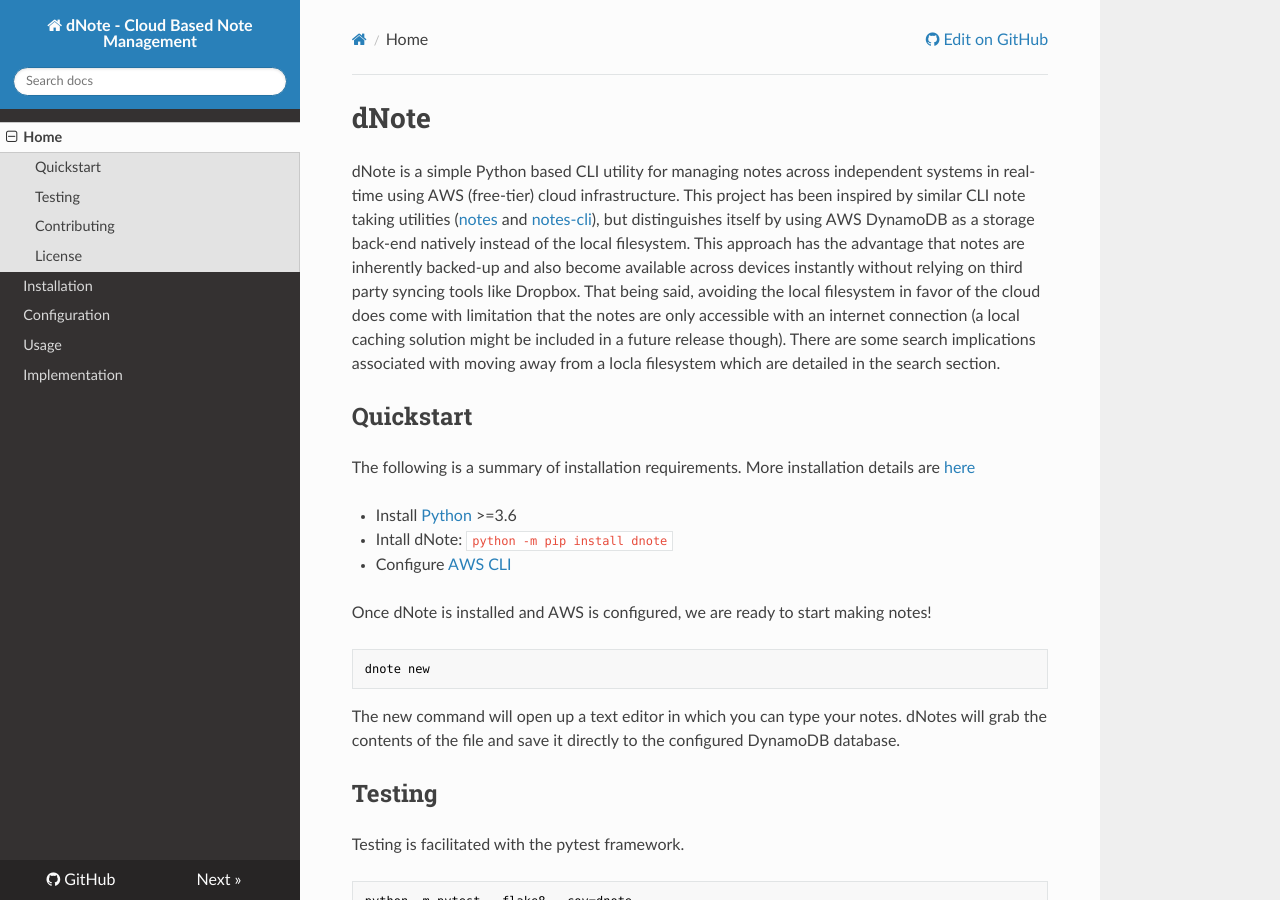
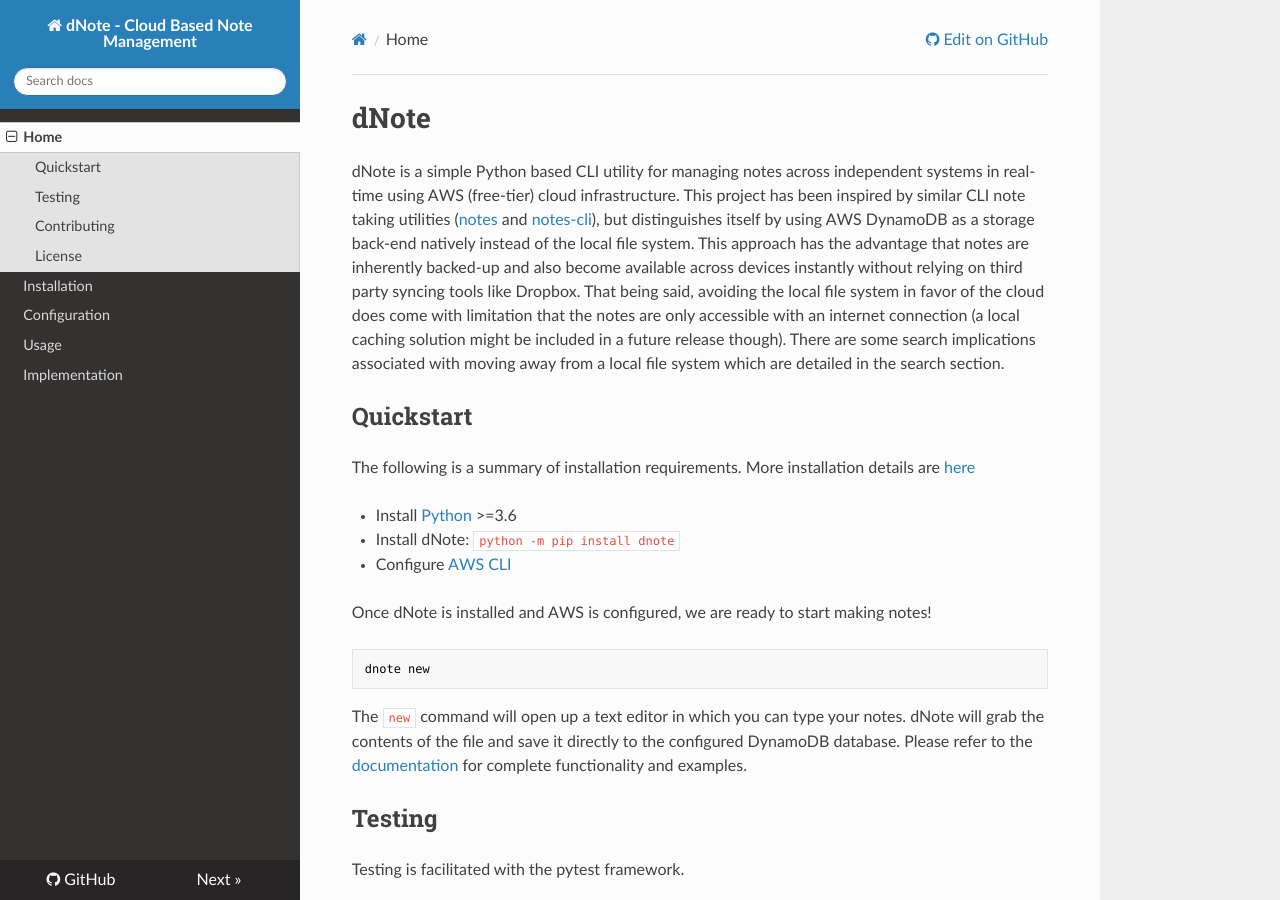
Before and after one commit to yetisir/cnote, an MkDocs documentation site: the page built from docs/index.md, in a window 1280 px wide and 900 px high. Built offline with MkDocs 1.6.1, drawn with Linux system fonts in a browser that asks for light colours; nearby versions of some CDN libraries.

````diff
--- a/docs/index.md
+++ b/docs/index.md
@@ -1,12 +1,14 @@
 # dNote
-dNote is a simple Python based CLI utility for managing notes across independent systems in real-time using AWS (free-tier) cloud infrastructure. This project has been inspired by similar CLI note taking utilities ([notes](https://github.com/pimterry/notes) and [notes-cli](https://github.com/rhysd/notes-cli)), but distinguishes itself by using AWS DynamoDB   as a storage back-end natively instead of the local filesystem. This approach has the advantage that notes are inherently backed-up and also become available across devices instantly without relying on third party syncing tools like Dropbox. That being said, avoiding the local filesystem in favor of the cloud does come with limitation that the notes are only accessible with an internet connection (a local caching solution might be included in a future release though). There are some search implications associated with moving away from a locla filesystem which are detailed in the search section.
+
+dNote is a simple Python based CLI utility for managing notes across independent systems in real-time using AWS (free-tier) cloud infrastructure. This project has been inspired by similar CLI note taking utilities ([notes](https://github.com/pimterry/notes) and [notes-cli](https://github.com/rhysd/notes-cli)), but distinguishes itself by using AWS DynamoDB as a storage back-end natively instead of the local file system. This approach has the advantage that notes are inherently backed-up and also become available across devices instantly without relying on third party syncing tools like Dropbox. That being said, avoiding the local file system in favor of the cloud does come with limitation that the notes are only accessible with an internet connection (a local caching solution might be included in a future release though). There are some search implications associated with moving away from a local file system which are detailed in the search section.
 
 ## Quickstart
+
 The following is a summary of installation requirements. More installation details are [here](installation.md)
 
-* Install [Python](https://www.python.org/) >=3.6
-* Intall dNote: `python -m pip install dnote`
-* Configure [AWS CLI](https://docs.aws.amazon.com/cli/latest/userguide/cli-chap-configure.html)
+- Install [Python](https://www.python.org/) >=3.6
+- Install dNote: `python -m pip install dnote`
+- Configure [AWS CLI](https://docs.aws.amazon.com/cli/latest/userguide/cli-chap-configure.html)
 
 Once dNote is installed and AWS is configured, we are ready to start making notes!
 
@@ -14,9 +16,10 @@ Once dNote is installed and AWS is configured, we are ready to start making note
 dnote new
 ```
 
-The new command will open up a text editor in which you can type your notes. dNotes will grab the contents of the file and save it directly to the configured DynamoDB database.
+The `new` command will open up a text editor in which you can type your notes. dNote will grab the contents of the file and save it directly to the configured DynamoDB database. Please refer to the [documentation](https://dnote.readthedocs.io/en/latest/?badge=latest) for complete functionality and examples.
 
 ## Testing
+
 Testing is facilitated with the pytest framework.
 
 ```bash
@@ -30,7 +33,9 @@ python -m pip install dnote[dev]
 ```
 
 ## Contributing
+
 Bugs? Missing features? Issues and pull requests are more than welcome.
 
 ## License
-dNote is licensed under the  [MIT](https://choosealicense.com/licenses/mit/) License
+
+dNote is licensed under the [MIT](https://choosealicense.com/licenses/mit/) License
````
Also changed, not shown: README.md (+36 -3 lines).
